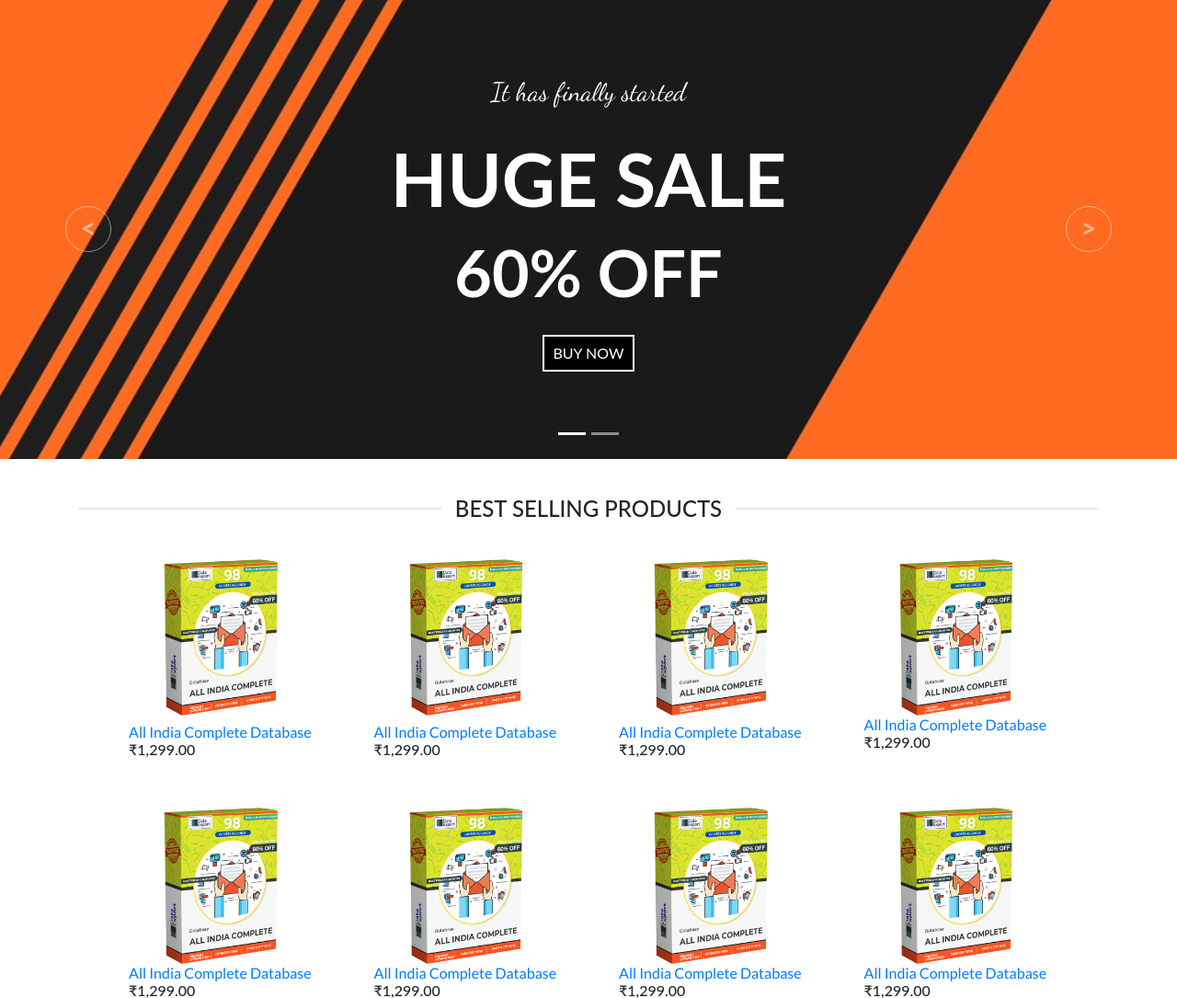
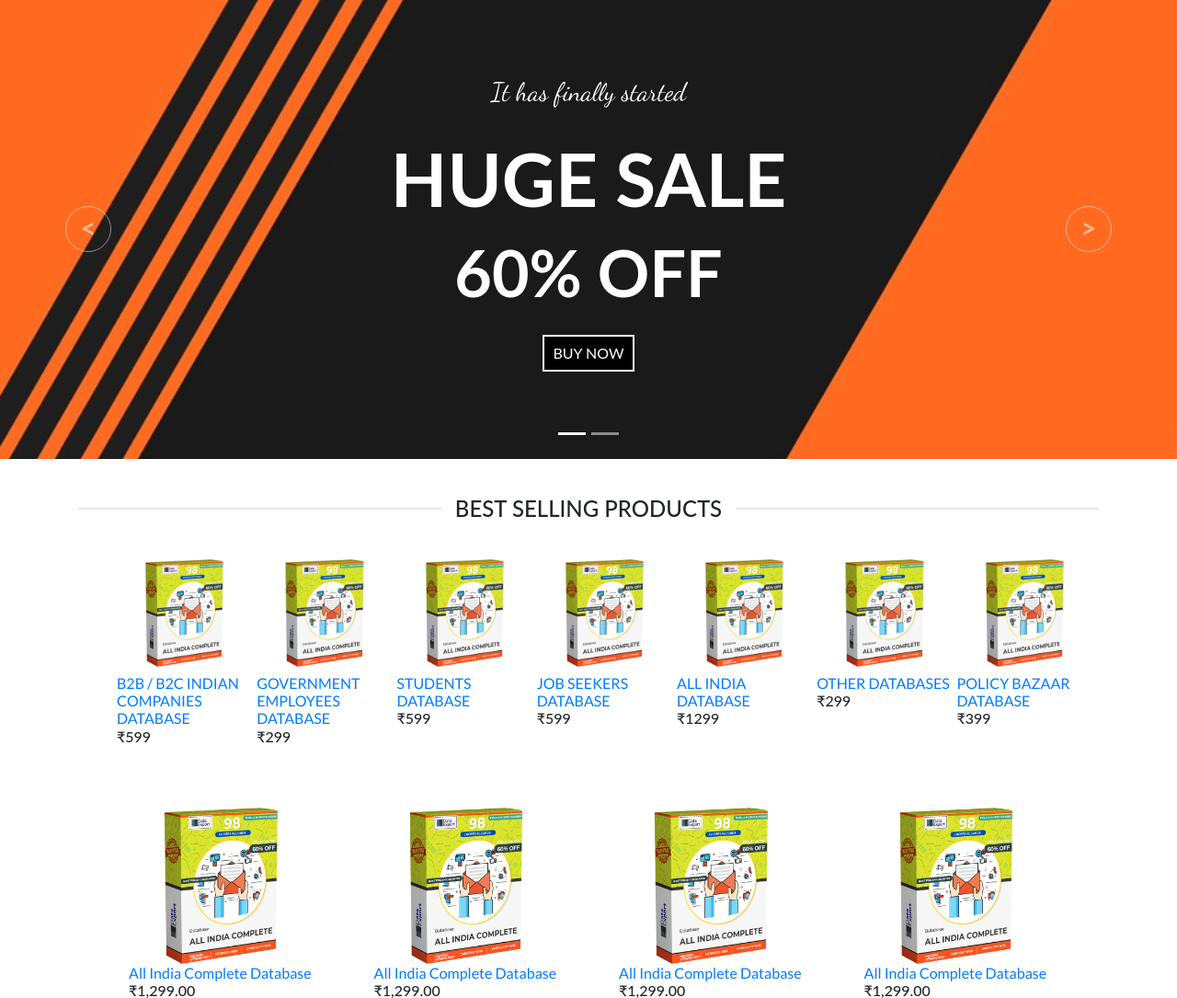
Before and after one commit to vinayakkalra/ecommerce-solution-digital-goods, a PHP site: page / in a window 1280 px wide. Shown: the part 131-1216 px from the top of the page at 92% size. Run offline with PHP 8.4, Linux system fonts and the light colour scheme; data comes from the database, SQL or seed files in the repository.

Commit message:
index updated

```diff
--- a/details.html
+++ b/details.html
@@ -256,6 +256,9 @@
                     </div>
                 </div>
             </div>
+            <div>
+
+            </div>
         </div>
         <!-- second bar end -->
 
--- a/index.php
+++ b/index.php
@@ -1029,11 +1029,39 @@
         <div id="card-bar" class="container-fluid">
             <div id="card-bar-center" class="container">
                 <div class="row mx-md-n5">
-                    <div class="col-3 px-md-5">
+
+                    <?php
+                        $id = 1;
+                         $query = "SELECT * FROM `Product`";
+                         if ($result = mysqli_query($conn, $query)) {
+                            if( ! mysqli_num_rows($result) ) {
+                                //header("Location: index");
+                            } else {
+                                while( $row = mysqli_fetch_array($result)){
+                                    $table_name = $row['table_name'];
+                                    $product_category = $row['product_category'];
+                                    $query1 = "SELECT * FROM `$table_name` WHERE `id` =  $id" ;
+                                    if ($result1 = mysqli_query($conn, $query1)) {
+                                        if( ! mysqli_num_rows($result1) ) {
+
+                                        } else {
+                                            while( $row = mysqli_fetch_array($result1)){
+                                                $img= $row['image'];
+                                                $des = $row['description'];
+                                                $o_price = $row['original price'];
+                                                $d_price = $row['discounted price'];
+
+                        //         }
+                        //     }
+                        //   }
+
+                    ?>
+                    <div class="" style="width:11%; margin-left:35px;">
+
                         <div class="row">
                             <div class="col">
                                 <div class="hv">
-                                    <img class="card-img-top center" src="./img/data.png" alt="Card image cap">
+                                    <img class="card-img-top center" src="<?=$img ?>" alt="Card image cap">
                                     <div class="over" style="display: flex;align-items: flex-end;">
                                         <div style="width: 100%;">
                                             <div class="icon-bg">
@@ -1053,94 +1081,15 @@
 
                         </div>
                         <div class="row mt-2">
-                            <h6 style="text-align: left;"><a href="#" class="font-Lato-Regular">All India Complete Database</a><br>₹1,299.00</h6>
-                        </div>
-
-                    </div>
-                    <div class="col-3 px-md-5">
-                        <div class="row">
-                            <div class="col">
-                                <div class="hv">
-                                    <img class="card-img-top center" src="./img/data.png" alt="Card image cap">
-                                    <div class="over" style="display: flex;align-items: flex-end;">
-                                        <div style="width: 100%;">
-                                            <div class="icon-bg">
-                                                <div class="icon">
-                                                    <img src="./img/icon.PNG" style="width: 30px;">
-                                                </div>
-                                                <div class="s"></div>
-                                            </div>
-                                            <div id="text-bg"
-                                                style="display: flex;align-items: center;text-align: center;justify-content: center;">
-                                                <div class="text font-Lato-Regular">QUICK VIEW</div>
-                                            </div>
-                                        </div>
-                                    </div>
-                                </div>
-                            </div>
-
-                        </div>
-                        <div class="row mt-2">
-                            <h6 style="text-align: left;"><a href="#" class="font-Lato-Regular">All India Complete Database</a><br>₹1,299.00</h6>
-                        </div>
-
-                    </div>
-                    <div class="col-3 px-md-5">
-                        <div class="row">
-                            <div class="col">
-                                <div class="hv">
-                                    <img class="card-img-top center" src="./img/data.png" alt="Card image cap">
-                                    <div class="over" style="display: flex;align-items: flex-end;">
-                                        <div style="width: 100%;">
-                                            <div class="icon-bg">
-                                                <div class="icon">
-                                                    <img src="./img/icon.PNG" style="width: 30px;">
-                                                </div>
-                                                <div class="s"></div>
-                                            </div>
-                                            <div id="text-bg"
-                                                style="display: flex;align-items: center;text-align: center;justify-content: center;">
-                                                <div class="text font-Lato-Regular">QUICK VIEW</div>
-                                            </div>
-                                        </div>
-                                    </div>
-                                </div>
-                            </div>
-
-                        </div>
-                        <div class="row mt-2">
-                            <h6 style="text-align: left;"><a href="#" class="font-Lato-Regular">All India Complete Database</a><br>₹1,299.00</h6>
-                        </div>
-
-                    </div>
-                    <div class="col-3 px-md-5">
-                        <div class="row">
-                            <div class="col">
-                                <div class="hv">
-                                    <img class="card-img-top center" src="./img/data.png" alt="Card image cap">
-                                    <div class="over" style="display: flex;align-items: flex-end;">
-                                        <div style="width: 100%;">
-                                            <div class="icon-bg">
-                                                <div class="icon">
-                                                    <img src="./img/icon.PNG" style="width: 30px;">
-                                                </div>
-                                                <div class="s"></div>
-                                            </div>
-                                            <div id="text-bg"
-                                                style="display: flex;align-items: center;text-align: center;justify-content: center;">
-                                                <div class="text" class="font-Lato-Regular">QUICK VIEW</div>
-                                            </div>
-                                        </div>
-                                    </div>
-                                </div>
-                            </div>
-
-                        </div>
-                        <div class="row">
-                            <h6 style="text-align: left;"><a href="#" class="font-Lato-Regular">All India Complete Database</a><br>₹1,299.00</h6>
-                        </div>
-
-                    </div>
+                            <h6 style="text-align: left;"><a href="#" class="font-Lato-Regular"><?=$des ?></a><br>₹<?=$d_price ?></h6>
+                        </div>
+
+                    </div>
+                    <?php
+                                            }}}
+                             }}};
+                    ?>
+
                 </div>
             </div>
         </div>
--- a/product-category.php
+++ b/product-category.php
@@ -221,11 +221,12 @@
                                 if( ! mysqli_num_rows($result) ) {
                                     header("Location: index");
                                 }else{
+
                                     while( $row = mysqli_fetch_array($result)){
                                         $img= $row['image'];
                                         $des = $row['description'];
                                         $o_price = $row['original price'];
-                                        $d_price = $row['discounted price']
+                                        $d_price = $row['discounted price'];
                         ?>
 
                         <div class="col-4 px-md-5" style="margin-top: 5px; margin-bottom: 5px;">
```
